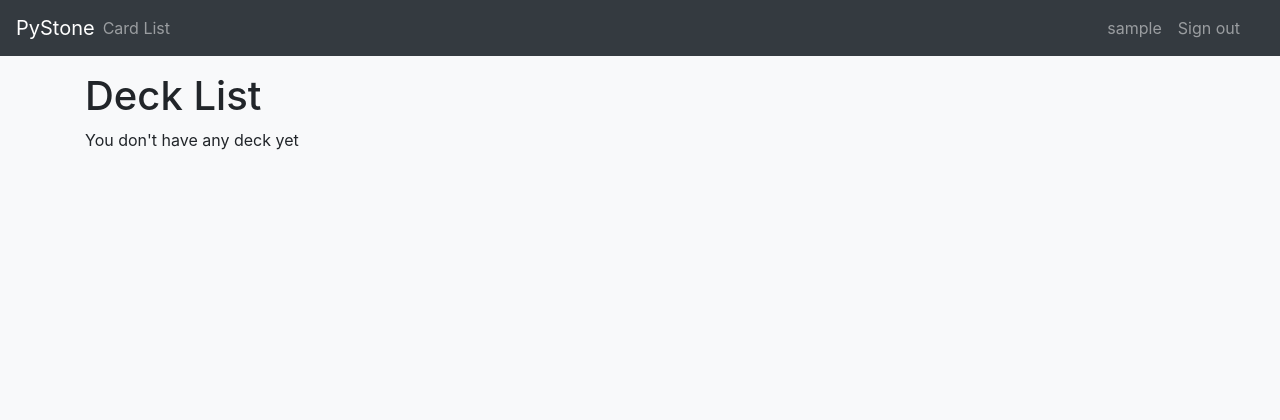
After one commit to Mapsred/ESGI5_Python, a Django app: page /decks/list/ in a window 1280 px wide. The commit adds this page. Shown: the top 420 px of the page. Run offline with Django 3.2, Linux system fonts and the light colour scheme; the visitor is signed in with stand-in values (Sample User, id 1); data comes from the database, SQL or seed files in the repository; data that the repository does not hold is empty; some libraries are stand-ins or nearby versions.

Commit message:
Add deck detail and list

```diff
--- a/PyStone/urls.py
+++ b/PyStone/urls.py
@@ -21,6 +21,6 @@ urlpatterns = [
     path('', TemplateView.as_view(template_name='home.html'), name='home'),
     path('admin/', admin.site.urls),
     path('accounts/', include('accounts.urls')),
-    path('cards/', include('core.urls')),
+    path('', include('core.urls')),
     path('accounts/', include('django.contrib.auth.urls')),
 ]
--- a/core/models.py
+++ b/core/models.py
@@ -52,6 +52,9 @@ class Deck(models.Model):
     profile = models.ForeignKey(Profile, on_delete=models.CASCADE)
     cards = models.ManyToManyField(Card)
 
+    def get_absolute_url(self):
+        return reverse('deck_detail', args=[str(self.id)])
+
     def __str__(self):
         return "%s (%s)" % (self.name, self.cards.count())
 
--- a/core/urls.py
+++ b/core/urls.py
@@ -3,6 +3,8 @@ from django.urls import path
 from . import views
 
 urlpatterns = [
-    path('list/', views.CardListView.as_view(), name='card_list'),
-    path('<int:pk>', views.CardDetailView.as_view(), name='card_detail'),
+    path('cards/list/', views.CardListView.as_view(), name='card_list'),
+    path('cards/<int:pk>', views.CardDetailView.as_view(), name='card_detail'),
+    path('decks/list/', views.DeckListView.as_view(), name='deck_list'),
+    path('decks/<int:pk>', views.DeckDetailView.as_view(), name='deck_detail'),
 ]
--- a/core/views.py
+++ b/core/views.py
@@ -1,7 +1,8 @@
 from django.shortcuts import render, get_object_or_404
 from django.views.generic import ListView, DetailView
 
-from core.models import Card
+from accounts.models import Profile
+from core.models import Card, Deck
 
 
 class CardListView(ListView):
@@ -12,8 +13,6 @@ class CardListView(ListView):
     paginate_by = 25
 
 
-
-
 class CardDetailView(DetailView):
     model = Card
 
@@ -22,3 +21,25 @@ class CardDetailView(DetailView):
         card = get_object_or_404(Card, pk=primary_key)
 
         return render(request, 'core/card_detail.html', context={'card': card})
+
+
+class DeckListView(ListView):
+    model = Deck
+    context_object_name = 'deck_list'
+    template_name = 'core/deck_list.html'
+    paginate_by = 25
+
+    def get_queryset(self):
+        profile = Profile.objects.filter(user=self.request.user).first()
+
+        return Deck.objects.filter(profile=profile)
+
+
+class DeckDetailView(DetailView):
+    model = Deck
+
+    @staticmethod
+    def deck_detail_view(request, primary_key):
+        deck = get_object_or_404(Deck, pk=primary_key)
+
+        return render(request, 'core/deck_detail.html', context={'deck': deck})
--- a/templates/base.html
+++ b/templates/base.html
@@ -25,13 +25,7 @@
 
     <div class="navbar-collapse offcanvas-collapse">
         <ul class="navbar-nav mr-auto">
-            <li class="nav-item">
-                <a class="nav-link" href="{% url 'home' %}">Dashboard</a>
-            </li>
             {% if user.is_authenticated %}
-                <li class="nav-item">
-                    <a class="nav-link" href="#">Profile</a>
-                </li>
                 <li class="nav-item">
                     <a class="nav-link" href="{% url 'card_list' %}">Card List</a>
                 </li>
--- a/templates/core/card_list.html
+++ b/templates/core/card_list.html
@@ -1,10 +1,10 @@
 {% extends 'base.html' %}
 
-{% block title %}Home{% endblock %}
+{% block title %}Card List{% endblock %}
 
 {% block content %}
     <div class="container">
-        <h1>card List</h1>
+        <h1>Card List</h1>
         {% if card_list %}
             <ul>
                 {% for card in card_list %}
--- /dev/null
+++ b/templates/core/deck_list.html
@@ -0,0 +1,20 @@
+{% extends 'base.html' %}
+
+{% block title %}Deck List{% endblock %}
+
+{% block content %}
+    <div class="container">
+        <h1>Deck List</h1>
+        {% if deck_list %}
+            <ul>
+                {% for deck in deck_list %}
+                    <li>
+                        <a href="{{ deck.get_absolute_url }}">{{ deck }}</a>
+                    </li>
+                {% endfor %}
+            </ul>
+        {% else %}
+            <p>You don't have any deck yet</p>
+        {% endif %}
+    </div>
+{% endblock %}
```
Also changed, not shown: templates/core/card_detail.html (+6 -25 lines), templates/core/deck_detail.html (added, +21 -0 lines), templates/core/part/card.html (added, +19 -0 lines).
